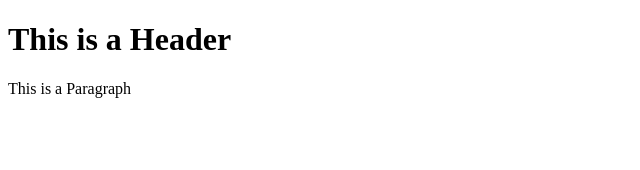
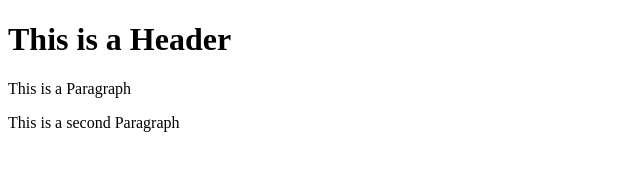
Before and after one commit to Grozzrox/git-test-nucamp, a plain HTML site: page index.html in a window 1280 px wide. Shown: the whole page, without its empty margins (0-640 px from the left). Drawn offline with Linux system fonts and the light colour scheme.

Commit message:
Third Commit

```diff
--- a/index.html
+++ b/index.html
@@ -3,5 +3,6 @@
     <body>
         <h1>This is a Header</h1>
         <p>This is a Paragraph</p>
+        <p>This is a second Paragraph</p>
     </body>
 </html>
```
